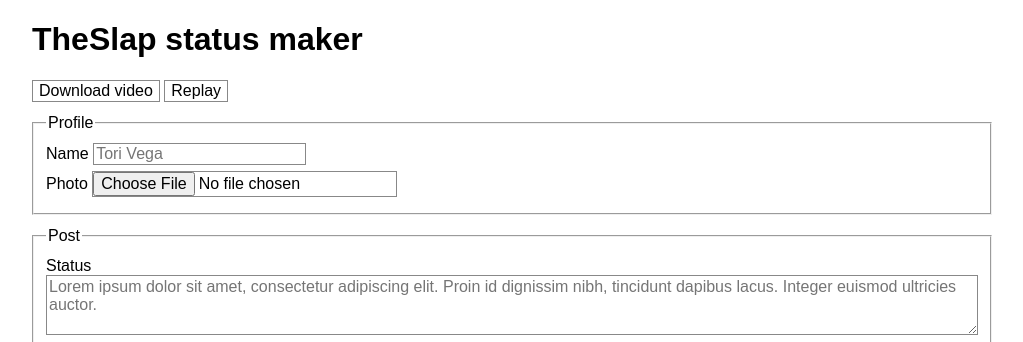
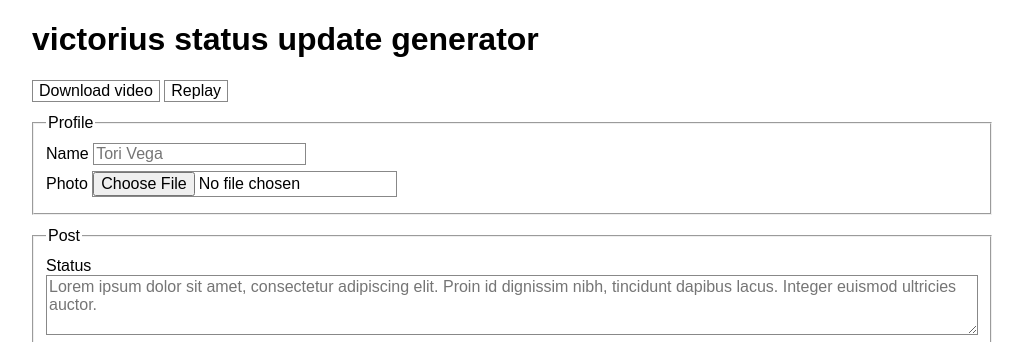
Before and after one commit to camn0t/victorious, a plain HTML site: page index.html in a window 1280 px wide. Shown: the top 342 px of the page, without its empty margins (128-1151 px from the left). Drawn offline with Linux system fonts and the light colour scheme; a web font is replaced by a local one.

Commit message:
update 1

```diff
--- a/index.html
+++ b/index.html
@@ -6,7 +6,7 @@
 <script type="importmap">{"imports":{"three":"https://cdn.jsdelivr.net/npm/three@0.160.0/build/three.module.js","three/addons/":"https://cdn.jsdelivr.net/npm/three@0.160.0/examples/jsm/"}}</script>
 <script type="module" src="js/main.js"></script>
 </head><body>
-<h1>TheSlap status maker</h1>
+<h1>victorius status update generator</h1>
 <main>
   <div id="view"></div>
   <div class="actions">
```
